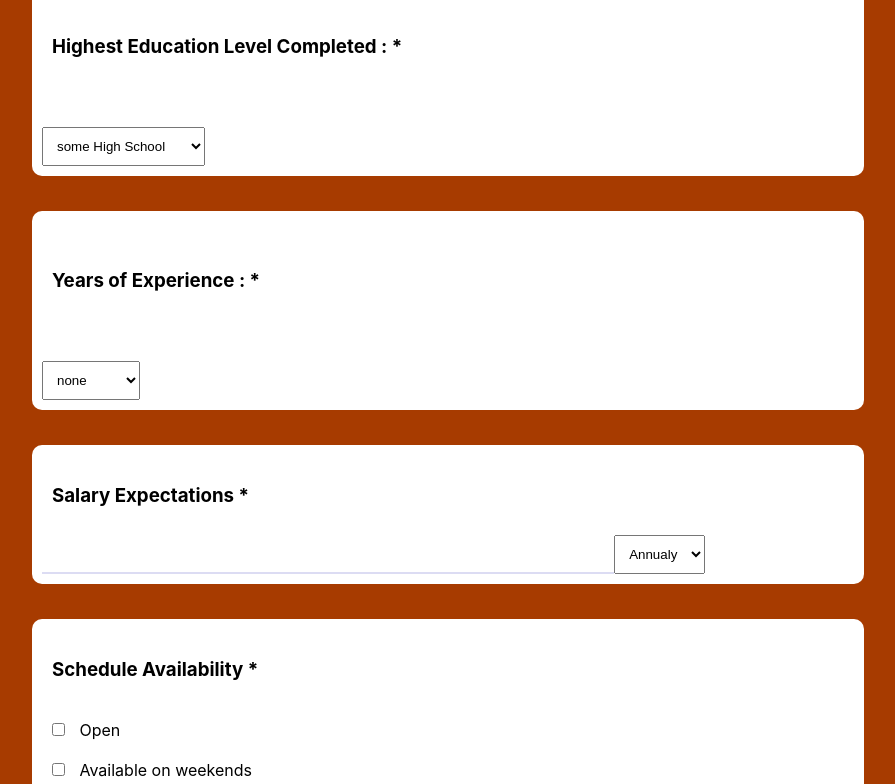
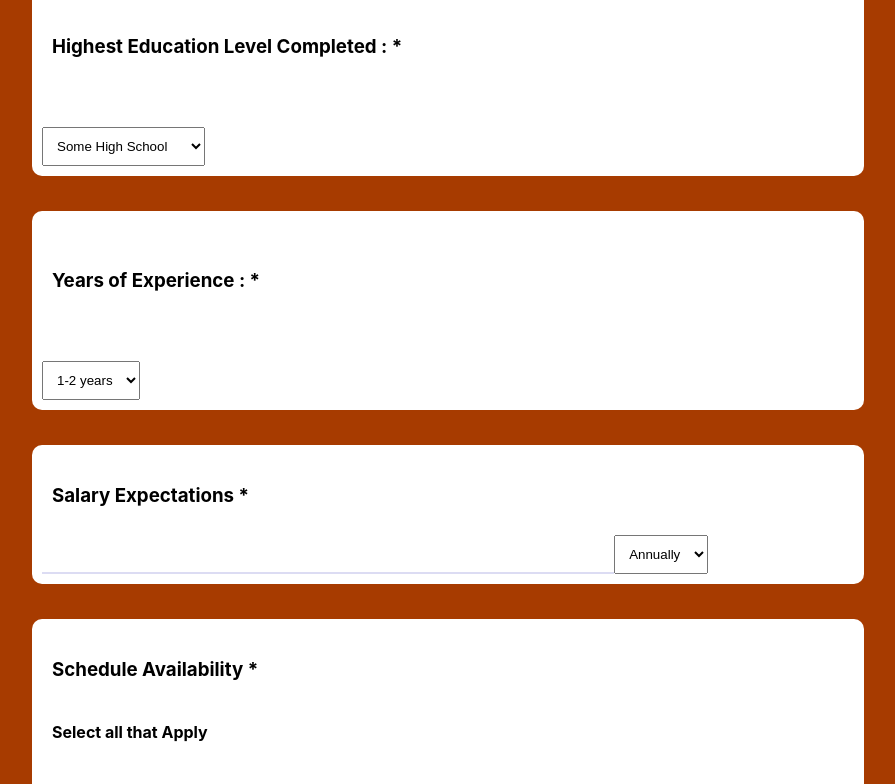
Before and after one commit to virtualhratscrm/Client_ResumeSubmit, a React (Create React App) app: page / in a window 1280 px wide. Shown: the part 3120-3904 px from the top of the page, without its empty margins (202-1097 px from the left). Built offline with nearby package versions, Linux system fonts and the light colour scheme.

Commit message:
typos corrected

```diff
--- a/src/components/form/ResumeSubmitForm.jsx
+++ b/src/components/form/ResumeSubmitForm.jsx
@@ -30,6 +30,7 @@ export default class ResumeSubmitForm extends Component {
         </div>
         <div className="forminfobox">
           <h2>Job Interest Form </h2>
+          {/* make these 2 paragraphs changeable from admin on backend */}
           <p>
             We know that finding a meaningful and rewarding job can be a long
             journey and daunting. Our goal is to make that process as easy as
@@ -185,14 +186,7 @@ export default class ResumeSubmitForm extends Component {
               <option value="WI">Wisconsin</option>
               <option value="WY">Wyoming</option>
             </select>
-            {/* <input
-              aria-required="true"
-              type="text"
-              id="state"
-              name="state"
-              required={true}
-              placeholder=" full state name"
-            /> */}
+
             <div></div>
             <label htmlFor="zipcode"> Zip Code : *</label>
             <div></div>
@@ -207,6 +201,9 @@ export default class ResumeSubmitForm extends Component {
           </div>
           <div className="forminfocheckbox">
             <h3>Which position(s) are you interested in? *</h3>
+
+{/* make these 'open job types' changeable from admin on backend */}
+
             <div className="formArea">
               <input
                 className="jobtype"
@@ -274,6 +271,9 @@ export default class ResumeSubmitForm extends Component {
               placeholder="Resume Here"
             />
           </div>{" "}
+
+{/* is there a safe way to have them upload a .pdf or .doc file instead ? */}
+
           <div className="forminfobox">
             <h3>Are you legally authorized to work in the United States? *</h3>
             <div className="formArea">
@@ -300,15 +300,13 @@ export default class ResumeSubmitForm extends Component {
             </label>
             <div></div>
             <select name="highestEducation" required={true}>
-              <option value="SOME HS">some High School</option>
+              <option value="SOME HS">Some High School</option>
               <option value="HS Grad">High School / GED</option>
-              <option value="SOME College">some College</option>
+              <option value="SOME College">Some College</option>
               <option value="AS degree">Associates (2 years)</option>
               <option value="BS degree">Bachelors (4 years)</option>
               <option value="MS degree">Masters (6 years)</option>
               <option value="DS degree">Doctorate </option>
-              <option value="O 1">other 1 </option>
-              <option value="O 2">other 2</option>
             </select>
           </div>
           <div className="forminfobox">
@@ -318,24 +316,25 @@ export default class ResumeSubmitForm extends Component {
             </label>
             <div></div>
             <select name="yearsExperience" required={true}>
-              <option value="none">none</option>
               <option value="1-2">1-2 years</option>
               <option value="3-4">3-4 years</option>
               <option value="5 plus">5 + years</option>
+              <option value="none">None</option>
             </select>
           </div>
           <div className="forminfobox">
             <h3>Salary Expectations *</h3>
-            <input type="number" min={7.25} max={100000} precision={2} />
+            <input type="number" min={7} max={100000}  />
             <select name="Salary" required={true}>
-              <option value="annual">Annualy</option>
-              <option value="hourly" defaultValue>
+              <option value="year">Annually</option>
+              <option value="hour" defaultValue>
                 Hourly
               </option>
             </select>
           </div>
           <div className="forminfobox">
             <h3>Schedule Availability *</h3>
+            <h4>Select all that Apply</h4>
             <div className="formArea">
               <input
                 className="schedCheck"
@@ -351,7 +350,7 @@ export default class ResumeSubmitForm extends Component {
                 name="weekends"
                 value="weekends"
               />
-              <label htmlFor="weekends"> Available on weekends </label>{" "}
+              <label htmlFor="weekends"> Available on Weekends </label>{" "}
               <div></div>
               <input
                 className="schedCheck"
@@ -381,7 +380,7 @@ export default class ResumeSubmitForm extends Component {
                 name="notWeekends"
                 value="notWeekends"
               />
-              <label htmlFor="notWeekends">NOT Available on weekends </label>{" "}
+              <label htmlFor="notWeekends">NOT Available on Weekends </label>{" "}
             </div>
           </div>
           <div className="forminfobox">
@@ -407,13 +406,3 @@ export default class ResumeSubmitForm extends Component {
     );
   }
 }
-
-// hold for now
-
-// visa sponsorship question ?
-
-// https://www.eeoc.gov/pre-employment-inquiries-and-arrest-conviction
-
-// prior conviction clause
-// check box yes / no
-// explain field
```
Also changed, not shown: 1 other file (tests, documents, lock files or other folders).
